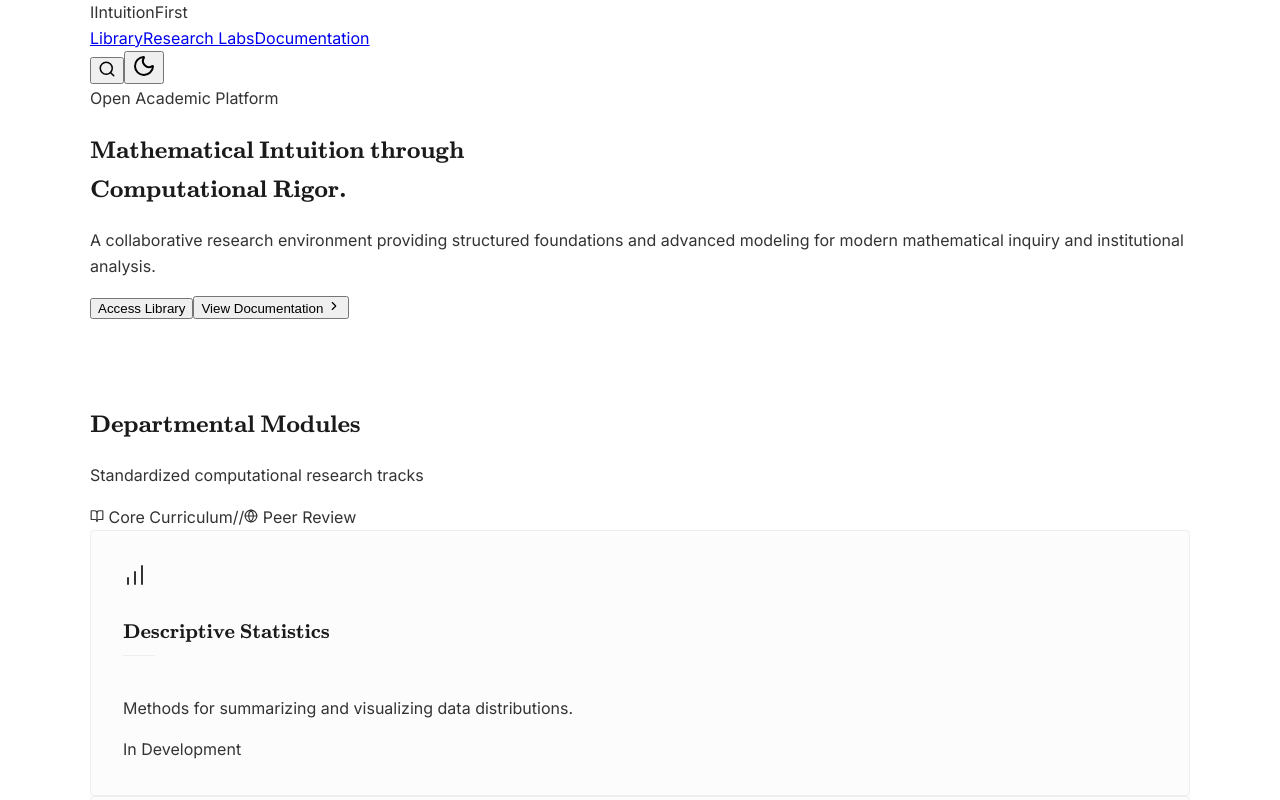
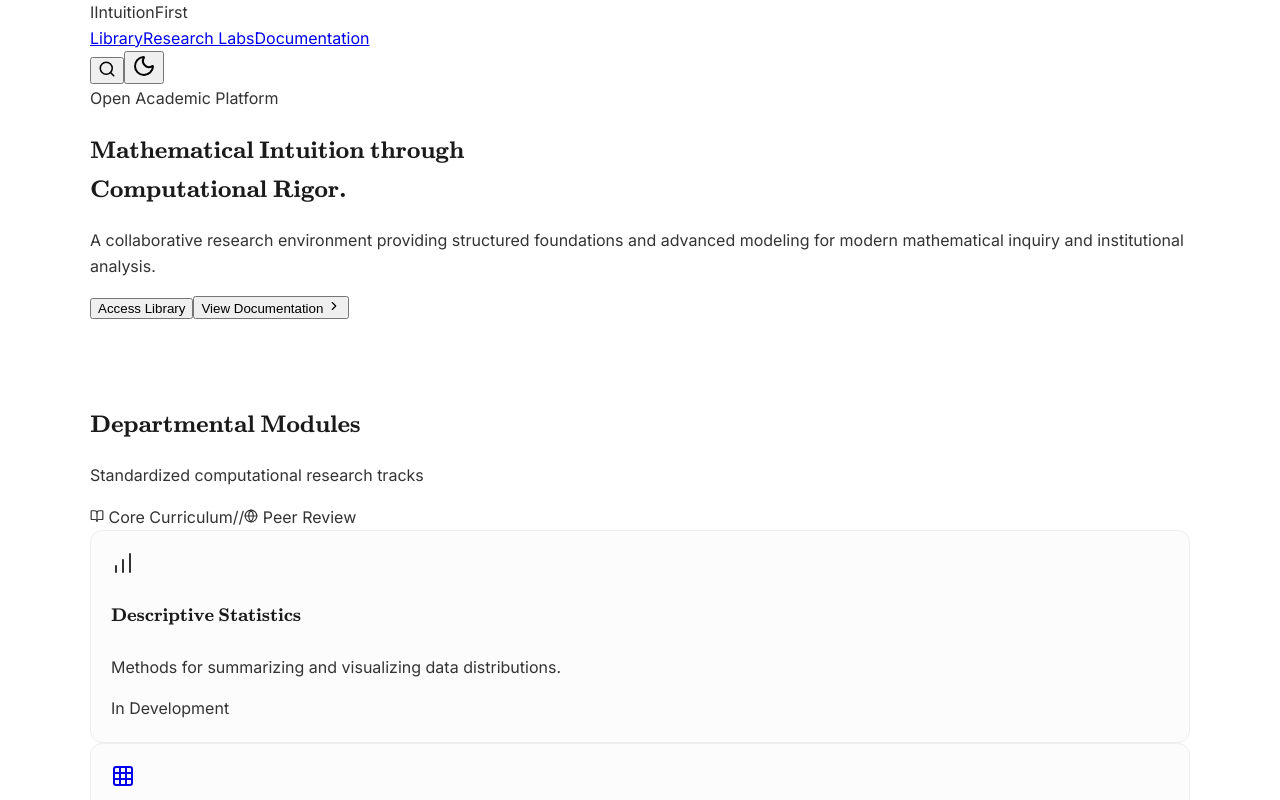
Before and after one commit to amansheikh01/intuition-first-math, a Next.js app: page /intuition-first-math/ in a window 1280 px wide. Shown: the top 800 px of the page. Built offline with nearby package versions, Linux system fonts and the light colour scheme.

Commit message:
feat: establish global styles, theme variables, and academic card component with Tailwind CSS integration.

```diff
--- a/src/app/globals.css
+++ b/src/app/globals.css
@@ -71,13 +71,13 @@ h4 {
   padding-bottom: var(--s-8);
 }
 
-/* Academic Card Design */
+/* Academic Card Design - Compact Refinement */
 .academic-card {
   background: var(--surface);
   border: 1px solid var(--border-light);
-  border-radius: var(--radius-sm);
-  padding: var(--s-4);
-  transition: border-color 0.2s ease, box-shadow 0.2s ease;
+  border-radius: 12px;
+  padding: 20px;
+  transition: all 0.2s ease;
   display: flex;
   flex-direction: column;
   height: 100%;
@@ -85,22 +85,17 @@ h4 {
 
 .academic-card:hover {
   border-color: var(--accent);
-  box-shadow: 0 4px 12px rgba(0, 0, 0, 0.03);
+  box-shadow: 0 4px 12px rgba(0, 0, 0, 0.05);
+  transform: translateY(-2px);
 }
 
 .card-title {
   font-family: var(--font-serif);
-  font-size: 1.25rem;
+  font-size: 1.15rem;
   margin-bottom: var(--s-1);
   color: var(--primary);
 }
 
-.card-divider {
-  width: 32px;
-  height: 1px;
-  background: var(--border-light);
-  margin-bottom: var(--s-3);
-}
 
 /* Remove leftovers */
 .rebuilt-card,
```
